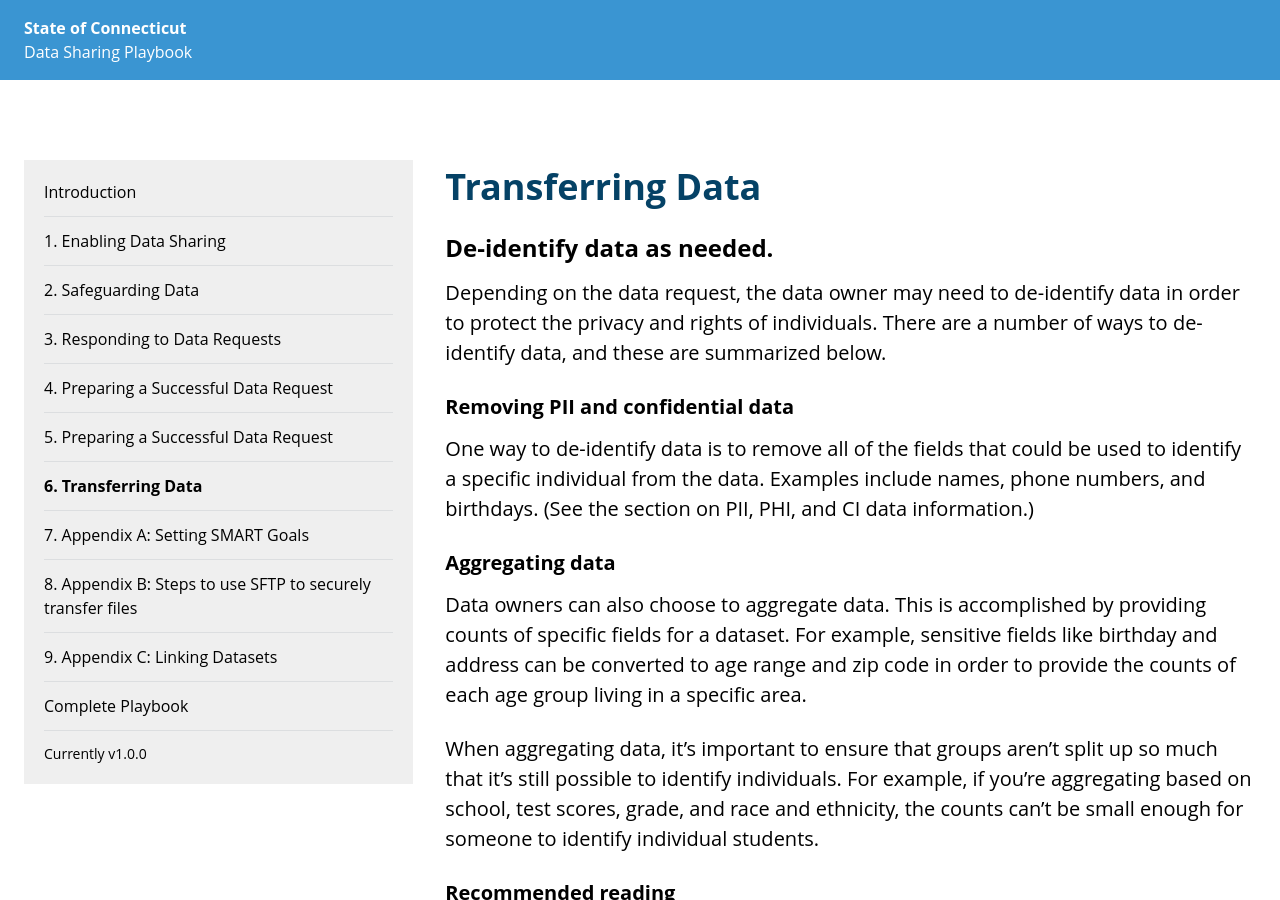
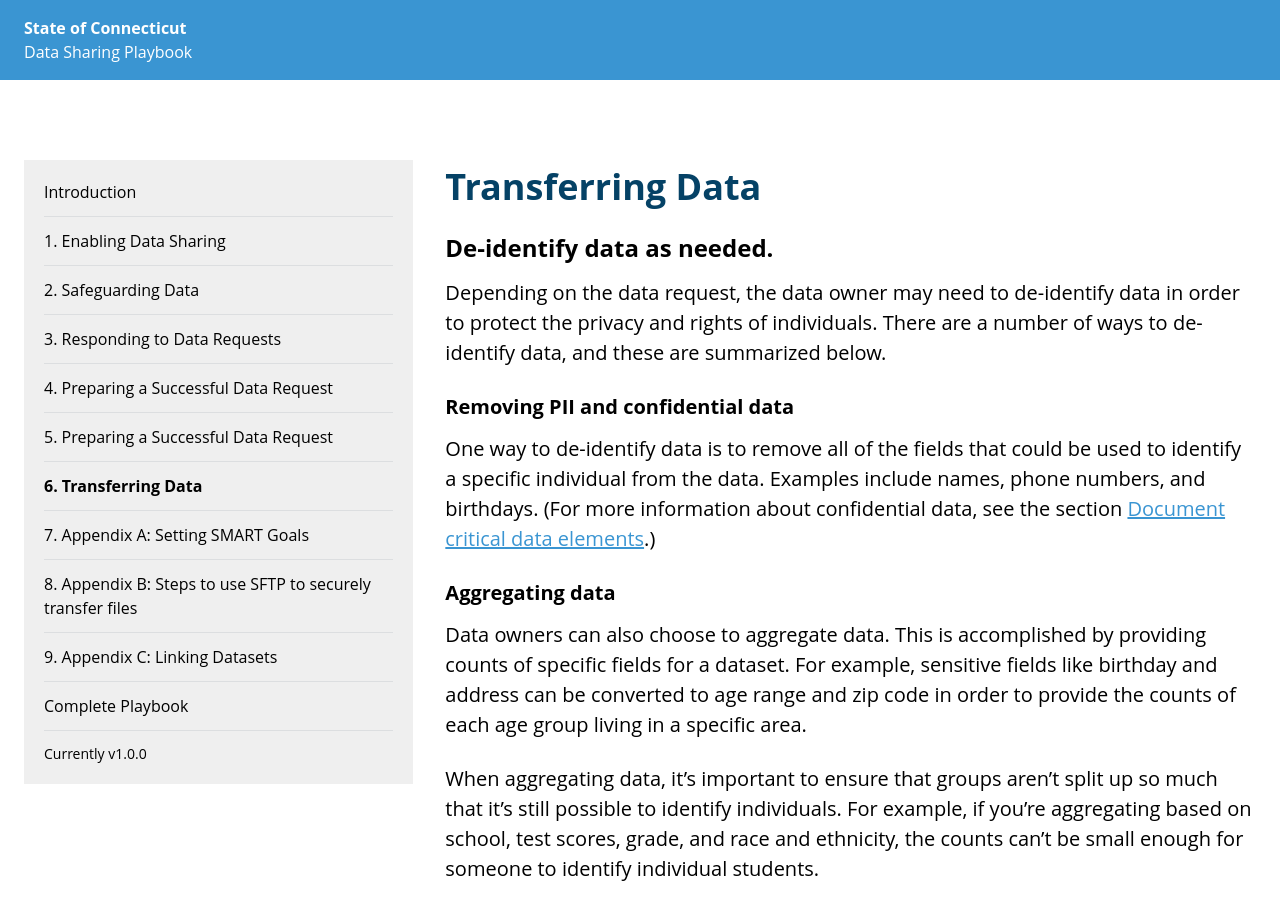
Before and after one commit to CTOpenData/data-sharing-playbook, a Jekyll site: the page built from 5_transferring-data.md, in a window 1280 px wide and 900 px high. Built offline with Jekyll 4.4.1, drawn with Linux system fonts in a browser that asks for light colours; some of the changed text lies outside the part shown.

Commit message:
Edit section 5

```diff
--- a/5_transferring-data.md
+++ b/5_transferring-data.md
@@ -10,7 +10,7 @@ weight: 5
 Depending on the data request, the data owner may need to de-identify data in order to protect the privacy and rights of individuals. There are a number of ways to de-identify data, and these are summarized below.
 
 ### Removing PII and confidential data
-One way to de-identify data is to remove all of the fields that could be used to identify a specific individual from the data. Examples include names, phone numbers, and birthdays. (See the section on PII, PHI, and CI data information.)
+One way to de-identify data is to remove all of the fields that could be used to identify a specific individual from the data. Examples include names, phone numbers, and birthdays. (For more information about confidential data, see the section [Document critical data elements](/data-sharing-playbook/safeguarding-data/#document-critical-data-elements).)
 
 ### Aggregating data
 Data owners can also choose to aggregate data. This is accomplished by providing counts of specific fields for a dataset. For example, sensitive fields like birthday and address can be converted to age range and zip code in order to provide the counts of each age group living in a specific area.
@@ -44,6 +44,7 @@ To accelerate data transfers and save disk space, zip the data files before init
 1. Right-click on the file
 2. Navigate to “Send to” option
 3. Click on Compressed (zipped) folder
+
 
 
 ### Non-public data
@@ -94,4 +95,4 @@ Use of our Enterprise Secure File Transport Service has the following conditions
 * Each agency who has enrolled in this service will need to appoint a primary and alternate SFT Liaison, with whom we will work on matters associated with your agency’s use of this system. The SFT Liaison will be granted an elevated level of permissions to provide basic support to your agency (e.g., password resets, etc.)
 * Content on the SFT environment is considered transitional and is automatically purged after 60 days.
 
-See Appendix B for a step by step guide to using SFTP.
+See [Appendix B](/data-sharing-playbook/steps-to-use-sftp/) for a step by step guide to using SFTP.
```
